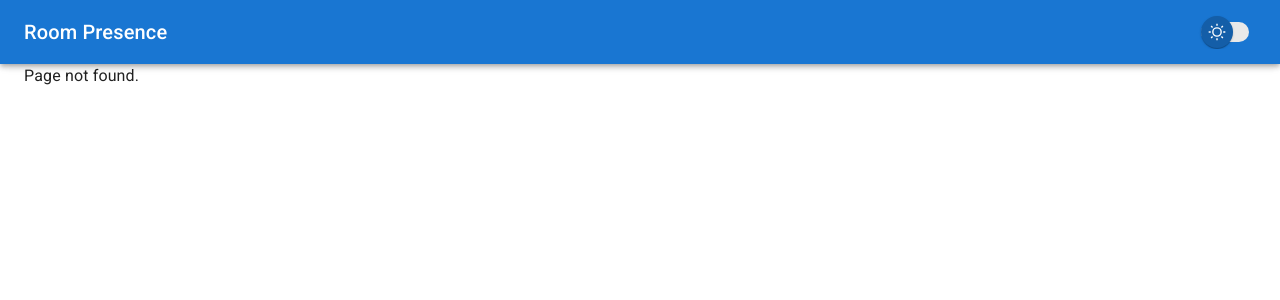
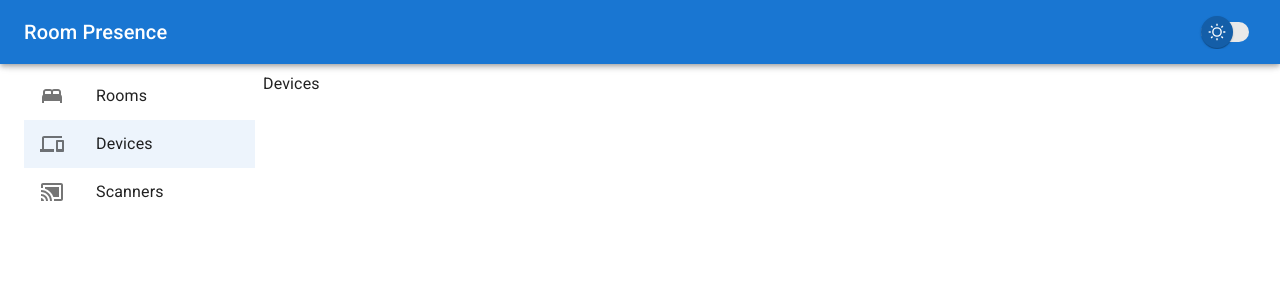
Before and after one commit to presence-solutions/mqtt-room-presence, a React (Create React App) app in the folder client/: page /devices in a window 1280 px wide. Before the commit this address had no page. Shown: the top 300 px of the page. Built offline with nearby package versions, Linux system fonts and the light colour scheme.

Commit message:
added sidebar navigation and rooms list view

```diff
--- a/client/package.json
+++ b/client/package.json
@@ -16,10 +16,12 @@
     "@types/node": "^12.0.0",
     "@types/react": "^17.0.0",
     "@types/react-dom": "^17.0.0",
+    "axios": "^0.24.0",
     "concurrently": "^5.2.0",
     "react": "^17.0.1",
     "react-dom": "^17.0.1",
     "react-intl": "^5.23.0",
+    "react-query": "^3.34.0",
     "react-redux": "^7.2.6",
     "react-router-dom": "^6.0.2",
     "react-scripts": "4.0.3",
--- /dev/null
+++ b/client/src/components/SideBarLink/SideBarLink.tsx
@@ -0,0 +1,27 @@
+import { Link, useResolvedPath, useMatch } from 'react-router-dom';
+
+import ListItemButton from '@mui/material/ListItemButton';
+import ListItemIcon from '@mui/material/ListItemIcon';
+import ListItemText from '@mui/material/ListItemText';
+
+type Props = {
+  to: string,
+  text: string,
+  icon?: React.ReactElement
+};
+
+export default function SideBarLink({ to, text, icon }: Props) {
+  const resolved = useResolvedPath(to);
+  const match = useMatch({ path: resolved.pathname, end: true });
+
+  return (
+    <ListItemButton component={Link} to={to} selected={Boolean(match)}>
+      {icon &&
+        <ListItemIcon>
+          {icon}
+        </ListItemIcon>
+      }
+      <ListItemText primary={text} />
+    </ListItemButton>
+  );
+}
--- a/client/src/containers/App/App.tsx
+++ b/client/src/containers/App/App.tsx
@@ -9,6 +9,9 @@ import { IntlProvider, loadMessages } from '../../intl/helpers';
 import { defaultLocale } from '../../lib/constants/common';
 import Layout from '../Layout/Layout';
 import HomePage from '../HomePage/HomePage';
+import RoomsPage from '../HomePage/RoomsPage/RoomsPage';
+import DevicesPage from '../HomePage/DevicesPage';
+import ScannersPage from '../HomePage/ScannersPage';
 import NotFoundPage from '../NotFoundPage/NotFoundPage';
 
 const lightTheme = createTheme({
@@ -39,8 +42,12 @@ export default function App() {
       <IntlProvider locale={locale} messages={messages}>
         <ThemeProvider theme={themeConfig}>
           <Routes>
-            <Route path='/' element={<Layout theme={theme} />}>
-              <Route index element={<HomePage />} />
+            <Route element={<Layout theme={theme} />}>
+              <Route path='/' element={<HomePage />}>
+                <Route path='rooms' element={<RoomsPage />} />
+                <Route path='devices' element={<DevicesPage />} />
+                <Route path='scanners' element={<ScannersPage />} />
+              </Route>
               <Route path='*' element={<NotFoundPage />} />
             </Route>
           </Routes>
--- /dev/null
+++ b/client/src/containers/HomePage/DevicesPage.tsx
@@ -0,0 +1,5 @@
+export default function DevicesPage() {
+  return (
+    <div>Devices</div>
+  );
+}
--- a/client/src/containers/HomePage/HomePage.tsx
+++ b/client/src/containers/HomePage/HomePage.tsx
@@ -1,3 +1,41 @@
+import { Outlet } from 'react-router';
+import Grid from '@mui/material/Grid';
+import List from '@mui/material/List';
+import BedIcon from '@mui/icons-material/Bed';
+import DevicesIcon from '@mui/icons-material/Devices';
+import CastConnectedIcon from '@mui/icons-material/CastConnected';
+
+import { useFormatMessage } from '../../intl/helpers';
+import SideBarLink from '../../components/SideBarLink/SideBarLink';
+
 export default function HomePage() {
-  return <div>Home</div>;
+  const formatMessage = useFormatMessage();
+
+  return (
+    <Grid container columns={16}>
+      <Grid item xs={16} md={4} lg={3}>
+        <List component='nav' aria-label='side bar navigation'>
+          <SideBarLink
+            to='rooms'
+            text={formatMessage('HomePage_RoomsLink')}
+            icon={<BedIcon />}
+          />
+          <SideBarLink
+            to='devices'
+            text={formatMessage('HomePage_DevicesLink')}
+            icon={<DevicesIcon />}
+          />
+          <SideBarLink
+            to='scanners'
+            text={formatMessage('HomePage_ScannersLink')}
+            icon={<CastConnectedIcon />}
+          />
+        </List>
+      </Grid>
+
+      <Grid item xs sx={{ py: 1, pl: { xs: 0, md: 1 } }}>
+        <Outlet />
+      </Grid>
+    </Grid>
+  );
 }
--- /dev/null
+++ b/client/src/containers/HomePage/RoomsPage/RoomsPage.tsx
@@ -0,0 +1,77 @@
+import { useQuery } from 'react-query';
+import Box from '@mui/material/Box';
+import Typography from '@mui/material/Typography';
+import Paper from '@mui/material/Paper';
+import TableContainer from '@mui/material/TableContainer';
+import Table from '@mui/material/Table';
+import TableHead from '@mui/material/TableHead';
+import TableBody from '@mui/material/TableBody';
+import TableCell from '@mui/material/TableCell';
+import TableRow from '@mui/material/TableRow';
+import Tooltip from '@mui/material/Tooltip';
+import IconButton from '@mui/material/IconButton';
+import EditIcon from '@mui/icons-material/Edit';
+import AddIcon from '@mui/icons-material/Add';
+
+import { useFormatMessage } from '../../../intl/helpers';
+import { getRooms } from '../../../lib/api/rooms';
+
+export default function RoomsPage() {
+  const formatMessage = useFormatMessage();
+
+  const { isLoading, isError, data, error } = useQuery('rooms', getRooms);
+
+  return (
+    <div>
+      <Typography variant='h4' component='h1' align='center' sx={{ mt: { md: 1 } }}>
+        {formatMessage('RoomsPage_Title')}
+      </Typography>
+
+      {data &&
+        <Box sx={{ px: { md: 8 }, mt: 2 }}>
+          <TableContainer component={Paper}>
+            <Table aria-label='rooms list'>
+              <TableHead>
+                <TableRow>
+                  <TableCell>{formatMessage('RoomsPage_IdColumn')}</TableCell>
+                  <TableCell>{formatMessage('RoomsPage_NameColumn')}</TableCell>
+                  <TableCell align='center' sx={{ p: 0 }}>
+                    <Tooltip title={formatMessage('RoomsPage_AddRoomTooltip')} placement='top'>
+                      <IconButton
+                        aria-label='edit'
+                        sx={{ '&:hover': { cursor: 'pointer' } }}
+                      >
+                        <AddIcon />
+                      </IconButton>
+                    </Tooltip>
+                  </TableCell>
+                </TableRow>
+              </TableHead>
+
+              <TableBody>
+                {
+                  data.data.map(room => (
+                    <TableRow key={room.id} hover>
+                      <TableCell>{room.id}</TableCell>
+                      <TableCell>{room.name}</TableCell>
+                      <TableCell align='center' sx={{ p: 0 }}>
+                        <Tooltip title={formatMessage('RoomsPage_EditRoomTooltip')} placement='top'>
+                          <IconButton
+                            aria-label='edit'
+                            sx={{ '&:hover': { cursor: 'pointer' } }}
+                          >
+                            <EditIcon />
+                          </IconButton>
+                        </Tooltip>
+                      </TableCell>
+                    </TableRow>
+                  ))
+                }
+              </TableBody>
+            </Table>
+          </TableContainer>
+        </Box>
+      }
+    </div>
+  );
+}
--- /dev/null
+++ b/client/src/containers/HomePage/ScannersPage.tsx
@@ -0,0 +1,5 @@
+export default function ScannersPage() {
+  return (
+    <div>Scanners</div>
+  );
+}
--- a/client/src/index.tsx
+++ b/client/src/index.tsx
@@ -2,19 +2,24 @@ import React from 'react';
 import ReactDOM from 'react-dom';
 import { BrowserRouter } from 'react-router-dom';
 import { Provider } from 'react-redux';
+import { QueryClient, QueryClientProvider } from 'react-query';
 
 // import reportWebVitals from './reportWebVitals';
 import { store } from './store/store';
 import App from './containers/App/App';
 
+const queryClient = new QueryClient();
+
 ReactDOM.render(
   <React.StrictMode>
     <Provider store={store}>
       <BrowserRouter>
-        <App />
+        <QueryClientProvider client={queryClient}>
+          <App />
+        </QueryClientProvider>
       </BrowserRouter>
     </Provider>
-  </React.StrictMode>,
+  </React.StrictMode >,
   document.getElementById('root')
 );
 
--- a/client/src/intl/messages/en.json
+++ b/client/src/intl/messages/en.json
@@ -1,3 +1,11 @@
 {
+  "HomePage_RoomsLink": "Rooms",
+  "HomePage_DevicesLink": "Devices",
+  "HomePage_ScannersLink": "Scanners",
+  "RoomsPage_Title": "Rooms",
+  "RoomsPage_IdColumn": "Id",
+  "RoomsPage_NameColumn": "Name",
+  "RoomsPage_AddRoomTooltip": "Add room",
+  "RoomsPage_EditRoomTooltip": "Edit room",
   "NotFoundPage_Message": "Page not found."
 }
--- /dev/null
+++ b/client/src/lib/api/axios.ts
@@ -0,0 +1,7 @@
+import axios from 'axios';
+
+const axiosInstance = axios.create({
+  baseURL: 'http://192.168.56.102:5000/api/'
+});
+
+export default axiosInstance;
--- /dev/null
+++ b/client/src/lib/api/rooms.ts
@@ -0,0 +1,13 @@
+import type { AxiosResponse } from 'axios';
+import axios from './axios';
+
+export type RoomResponseModel = {
+  id: number,
+  name: string,
+  created_at: string,
+  updated_at: string
+};
+
+export function getRooms(): Promise<AxiosResponse<RoomResponseModel[]>> {
+  return axios.get('/room');
+}
```
Also changed, not shown: 1 other file (tests, documents, lock files or other folders).
